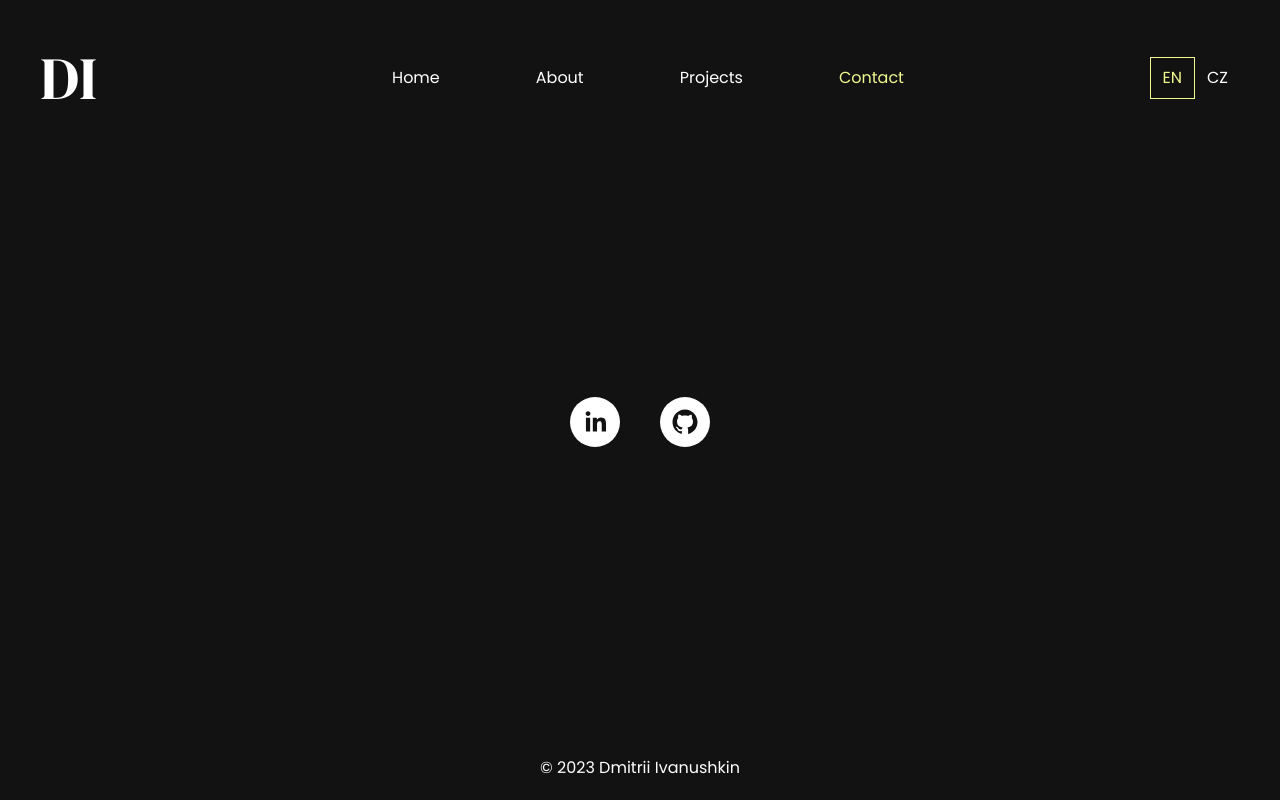
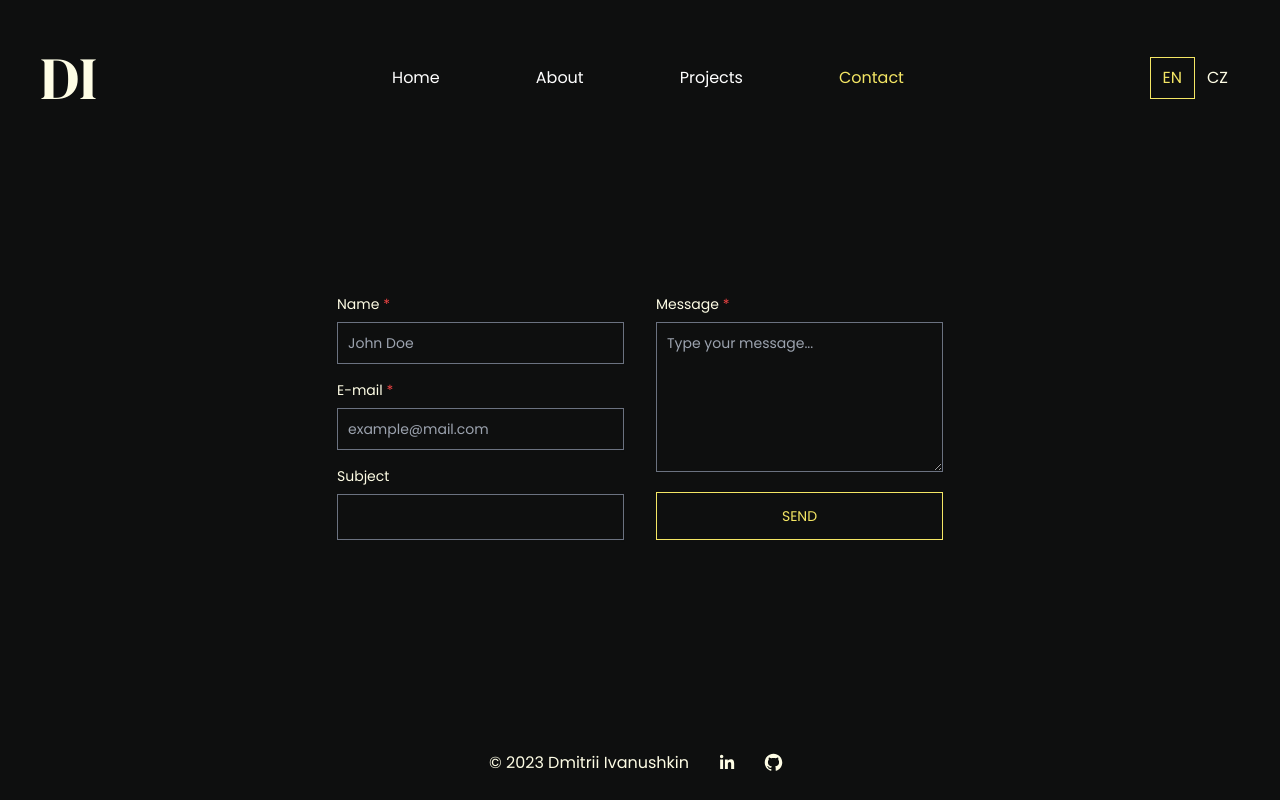
Before and after one commit to lasjdhu/web-page, a React (Vite) app: page /contact in a window 1280 px wide. Built offline with nearby package versions, Linux system fonts and the light colour scheme.

Commit message:
feat: contact form

```diff
--- a/package.json
+++ b/package.json
@@ -11,6 +11,7 @@
     "preview": "vite preview"
   },
   "dependencies": {
+    "@emailjs/browser": "^3.11.0",
     "i18next": "^23.5.1",
     "react": "^18.2.0",
     "react-dom": "^18.2.0",
--- a/src/components/Box.jsx
+++ b/src/components/Box.jsx
@@ -12,7 +12,7 @@ export default function Box(props) {
       <p className="text-left text-foreground m-5">{props.desc}</p>
       <div className="flex flex-row h-10 mb-6 mt-4 justify-center items-center">
         {props.isEnabled ? (
-          <div className="flex h-10 justify-center items-center mx-5 px-3 bg-transparent hover:bg-accent text-accent hover:text-background border-accent border cursor-pointer transition ease-in-out hover:-translate-y-1 duration-300">
+          <div className="text-sm flex h-10 justify-center items-center mx-5 px-3 bg-transparent hover:bg-accent text-accent hover:text-background border-accent border cursor-pointer transition ease-in-out hover:-translate-y-1 duration-300">
             <NavLink to={props.to} className="cursor-pointer">
               {t("run")}
             </NavLink>
--- a/src/components/Footer.jsx
+++ b/src/components/Footer.jsx
@@ -1,11 +1,37 @@
+import { SocialIcon } from "react-social-icons";
+
 const currentYear = () => {
   return new Date().getFullYear();
 };
 
 export default function Footer() {
   return (
-    <footer className="text-center py-5">
+    <footer className="flex flex-row align-center items-center justify-center text-center py-5">
       <p>© {currentYear()} Dmitrii Ivanushkin</p>
+      <ul className="flex flex-row justify-center">
+        <li className="pl-5">
+          <SocialIcon
+            url="https://linkedin.com/in/dmitrii-ivanushkin"
+            fgColor="currentColor"
+            bgColor="transparent"
+            className="hover:text-[#F4E664] hover:scale-110"
+            style={{ height: 35, width: 35 }}
+            rel="noreferrer"
+            target="_blank"
+          />
+        </li>
+        <li className="pl-3">
+          <SocialIcon
+            url="https://github.com/lasjdhu"
+            fgColor="currentColor"
+            bgColor="transparent"
+            className="hover:text-[#F4E664] hover:scale-110"
+            style={{ height: 35, width: 35 }}
+            rel="noreferrer"
+            target="_blank"
+          />
+        </li>
+      </ul>
     </footer>
   );
 }
--- a/src/components/Header.jsx
+++ b/src/components/Header.jsx
@@ -33,7 +33,7 @@ function Header() {
   };
 
   return (
-    <header className="flex items-center justify-between flex-wrap px-10 pt-12 lg:mb-0 mb-24">
+    <header className="flex items-center justify-between flex-wrap px-10 pt-12 lg:m-0 mb-12">
       <div id="logo" className="flex items-center flex-shrink-0 mr-12">
         <NavLink to="/">
           <h1 className="lg:text-6xl text-5xl tracking-wide">DI</h1>
--- a/src/components/Model.jsx
+++ b/src/components/Model.jsx
@@ -1,7 +1,7 @@
 import { useState, useEffect, useRef, useCallback } from "react";
 import * as THREE from "three";
 import { OrbitControls } from "three/examples/jsm/controls/OrbitControls";
-import RingLoader from "react-spinners/RingLoader";
+import ScaleLoader from "react-spinners/ScaleLoader";
 
 import { loadGLTFModel } from "../utils/model";
 
@@ -137,7 +137,7 @@ export default function Model() {
             alignItems: "center",
           }}
         >
-          <RingLoader
+          <ScaleLoader
             color="#F1FA8C"
             loading={loading}
             size={80}
--- a/src/i18n/locales/cz.json
+++ b/src/i18n/locales/cz.json
@@ -25,5 +25,16 @@
   "gnc_description": "Dynamický hub s otevřenými zdroji, určený pro lepší konfiguraci inteligentního distributora kompilačních úloh distcc.",
   "soon": "Již brzy . . .",
   "run": "SPUSTIT",
-  "source": "Zdroj"
+  "source": "Zdroj",
+  "OK": "OK",
+  "name": "Jméno",
+  "placeholder_name": "Honza Novák",
+  "email": "E-mail",
+  "placeholder_email": "example@mail.com",
+  "subject": "Předmět",
+  "message": "Zpráva",
+  "placeholder_message": "Napište svou zprávu...",
+  "send_message": "ODESLAT",
+  "mail_success": "Vaše zpráva byla úspěšně odeslána",
+  "mail_failure": "Vyskytla se chyba, zpráva nebyla odeslána"
 }
--- a/src/i18n/locales/en.json
+++ b/src/i18n/locales/en.json
@@ -25,5 +25,16 @@
   "gnc_description": "Open source dynamic hub of hosts for a better configuration of distcc smart distributor of compiling tasks.",
   "soon": "Coming soon . . .",
   "run": "RUN",
-  "source": "Source"
+  "source": "Source",
+  "OK": "OK",
+  "name": "Name",
+  "placeholder_name": "John Doe",
+  "email": "E-mail",
+  "placeholder_email": "example@mail.com",
+  "subject": "Subject",
+  "message": "Message",
+  "placeholder_message": "Type your message...",
+  "send_message": "SEND",
+  "mail_success": "Your message was sent successfully",
+  "mail_failure": "An error has occured, the message was not sent"
 }
--- a/src/index.css
+++ b/src/index.css
@@ -28,4 +28,14 @@
       opacity: 1;
     }
   }
+
+  .ohnohoney {
+    opacity: 0;
+    position: absolute;
+    top: 0;
+    left: 0;
+    height: 0;
+    width: 0;
+    z-index: -1;
+  }
 }
--- a/src/pages/About.jsx
+++ b/src/pages/About.jsx
@@ -10,7 +10,7 @@ export default function About() {
   const { t } = useTranslation();
 
   return (
-    <main className="mb-12 lg:mt-12">
+    <main className="mb-12">
       <section className="lg:flex justify-center border-2 bg-white bg-opacity-5 border-white lg:mx-20 mx-10 mt-6">
         <div className="lg:w-1/3 lg:border-r-2 border-white m-16 lg:mx-0 lg:px-16 px-0">
           <h2 className="text-2xl text-white font-bold tracking-widest mb-4">
--- a/src/pages/Contact.jsx
+++ b/src/pages/Contact.jsx
@@ -1,31 +1,178 @@
-import { SocialIcon } from "react-social-icons";
+import { useState, useRef } from "react";
+import { useTranslation } from "react-i18next";
+import emailjs from "@emailjs/browser";
+import ScaleLoader from "react-spinners/ScaleLoader";
 
 export default function Contact() {
+  const { t } = useTranslation();
+
+  const form = useRef();
+  const [fake_field, setFakeField] = useState("");
+  const [fake_email, setFakeEmail] = useState("");
+  const [isLoading, setIsLoading] = useState(false);
+  const [showModal, setShowModal] = useState(false);
+  const [isSuccess, setIsSuccess] = useState(false);
+
+  function handleSubmit(e) {
+    setIsLoading(true);
+    e.preventDefault();
+    if (fake_field === "" && fake_email === "") {
+      emailjs
+        .sendForm(
+          import.meta.env.VITE_SERVICE_ID,
+          import.meta.env.VITE_TEMPLATE_ID,
+          form.current,
+          import.meta.env.VITE_PUBLIC_KEY,
+        )
+        .then(
+          () => {
+            setIsLoading(false);
+            setIsSuccess(true);
+            setShowModal(true);
+            form.current.reset();
+          },
+          () => {
+            setIsLoading(false);
+            setIsSuccess(false);
+            setShowModal(true);
+          },
+        );
+    }
+  }
+
+  const closeModal = () => {
+    setShowModal(false);
+  };
+
   return (
-    <main className="m-auto">
-      {/*<Badge name="soon" />*/}
-      <ul className="flex flex-row justify-center">
-        <li className="px-5">
-          <SocialIcon
-            url="https://linkedin.com/in/dmitrii-ivanushkin"
-            fgColor="transparent"
-            bgColor="#FFFFFF"
-            style={{ height: 50, width: 50 }}
-            rel="noreferrer"
-            target="_blank"
-          />
-        </li>
-        <li className="px-5">
-          <SocialIcon
-            url="https://github.com/lasjdhu"
-            fgColor="transparent"
-            bgColor="#FFFFFF"
-            style={{ height: 50, width: 50 }}
-            rel="noreferrer"
-            target="_blank"
-          />
-        </li>
-      </ul>
+    <main className="mx-6 lg:m-auto flex justify-center items-center mb-auto">
+      <form
+        className="flex flex-col lg:flex-row lg:h-full"
+        ref={form}
+        onSubmit={handleSubmit}
+      >
+        <div className="lg:w-1/2 lg:pr-4">
+          <div>
+            <label
+              htmlFor="jkasdhasl"
+              className="block mb-2 text-left text-sm font-medium text-white"
+            >
+              {t("name")}
+              <span className="text-red-500"> *</span>
+            </label>
+            <input
+              type="text"
+              id="jkasdhasl"
+              autoComplete="off"
+              className="shadow-sm border border-gray-500 text-sm block w-full p-2.5 bg-background"
+              placeholder={t("placeholder_name")}
+              name="from_name"
+              maxLength="30"
+              required
+            />
+          </div>
+          <div>
+            <label
+              htmlFor="kjksadhn"
+              className="block mt-4 mb-2 text-left text-sm font-medium text-white"
+            >
+              {t("email")}
+              <span className="text-red-500"> *</span>
+            </label>
+            <input
+              type="email"
+              id="kjksadhn"
+              autoComplete="off"
+              className="shadow-sm border border-gray-500 text-sm block w-full p-2.5 bg-background"
+              placeholder={t("placeholder_email")}
+              name="from_email"
+              maxLength="30"
+              required
+            />
+          </div>
+          <div>
+            <label
+              htmlFor="kljasdlk"
+              className="block mt-4 mb-2 text-left text-sm font-medium text-white"
+            >
+              {t("subject")}
+            </label>
+            <input
+              type="text"
+              id="kljasdlk"
+              autoComplete="off"
+              className="block p-3 w-full text-sm border border-gray-500 shadow-sm bg-background"
+              maxLength="30"
+              name="subject"
+            />
+          </div>
+        </div>
+        <div className="lg:w-1/2 lg:pl-4 mt-4 lg:mt-0">
+          <div className="flex flex-col h-full">
+            <label
+              htmlFor="jasdajk"
+              className="block mb-2 text-left text-sm font-medium text-white"
+            >
+              {t("message")}
+              <span className="text-red-500"> *</span>
+            </label>
+            <textarea
+              rows="6"
+              id="jasdajk"
+              autoComplete="off"
+              className="flex-1 p-2.5 w-full text-sm shadow-sm border border-gray-500 bg-background"
+              placeholder={t("placeholder_message")}
+              name="message"
+            />
+            <button
+              type="submit"
+              className={`mt-5 flex h-12 justify-center items-center px-3 text-sm border cursor-pointer ${
+                isLoading
+                  ? "bg-accent text-background border-accent"
+                  : "bg-transparent text-accent hover:bg-accent hover:text-background border-accent"
+              }`}
+            >
+              {isLoading ? <ScaleLoader /> : t("send_message")}
+            </button>
+          </div>
+        </div>
+        <label className="ohnohoney" htmlFor="name"></label>
+        <input
+          className="ohnohoney"
+          autoComplete="off"
+          type="text"
+          id="name"
+          name="name"
+          placeholder="Your name here"
+          value={fake_field}
+          onChange={(e) => setFakeField(e.target.value)}
+        />
+        <label className="ohnohoney" htmlFor="email"></label>
+        <input
+          className="ohnohoney"
+          autoComplete="off"
+          type="email"
+          id="email"
+          name="email"
+          placeholder="Your e-mail here"
+          value={fake_email}
+          onChange={(e) => setFakeEmail(e.target.value)}
+        />
+      </form>
+      {showModal && (
+        <div className="fixed inset-0 bg-background bg-opacity-80 flex flex-col justify-center items-center">
+          <p className="text-lg font-semibold mb-2">
+            {isSuccess ? t("mail_success") : t("mail_failure")}
+          </p>
+          <button
+            className="mt-5 flex h-12 w-16 justify-center items-center px-3 bg-transparent text-sm
+                    hover:bg-accent text-accent hover:text-background border-accent border cursor-pointer"
+            onClick={closeModal}
+          >
+            {t("OK")}
+          </button>
+        </div>
+      )}
     </main>
   );
 }
--- a/tailwind.config.js
+++ b/tailwind.config.js
@@ -7,12 +7,12 @@ export default {
   theme: {
     colors: {
       transparent: "transparent",
-      current: "currentColor",
-      white: colors.white,
-      black: colors.black,
-      accent: "#F1FA8C",
-      background: "#121212",
-      foreground: "#C5CBE3",
+      white: "#FEFDE5",
+      gray: colors.gray,
+      red: colors.red,
+      accent: "#F4E664",
+      background: "#0E0F0F",
+      foreground: "#F9F7F6",
     },
   },
   plugins: [],
```
Also changed, not shown: 2 other files (tests, documents, lock files or other folders).
